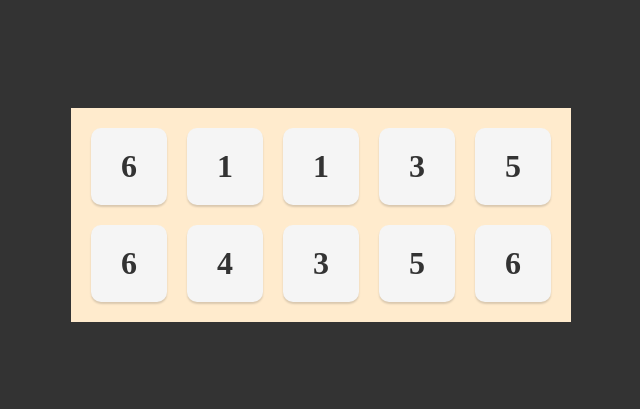
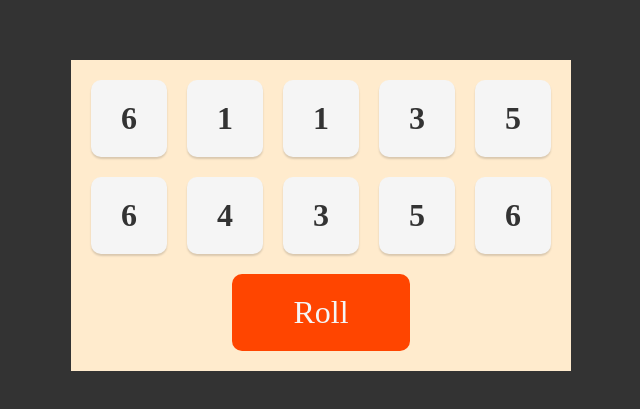
Before and after one commit to kujerocoding/tenzi-game, a React (Vite) app: page / in a window 1280 px wide. Shown: the part 185-594 px from the top of the page, without its empty margins (319-959 px from the left). Built offline with nearby package versions, Linux system fonts and the light colour scheme.

Commit message:
Add button element and add styles to it

```diff
--- a/src/App.css
+++ b/src/App.css
@@ -17,6 +17,11 @@ body{
   background-color: blanchedalmond;
   padding: 20px;
   color: #333;
+  display: flex;
+  flex-direction: column;
+  justify-content: center;
+  align-items: center;
+  gap: 20px;
 }
 
 .dice-container{
@@ -36,3 +41,14 @@ body{
   border-radius: 10px;
   box-shadow: 0px 2px 2px rgba(0, 0, 0, 0.15)
 }
+
+button{
+  all: unset;
+  padding: 20px;
+  background-color: orangered;
+  color: whitesmoke;
+  font-size: 2rem;
+  border-radius: 10px;
+  width: 30%;
+  text-align: center;
+}
--- a/src/App.jsx
+++ b/src/App.jsx
@@ -22,6 +22,7 @@ const App = () => {
       <div className='dice-container'>
       {diceElements}
       </div>
+      <button>Roll</button>
     </div>
   )
 }
```
